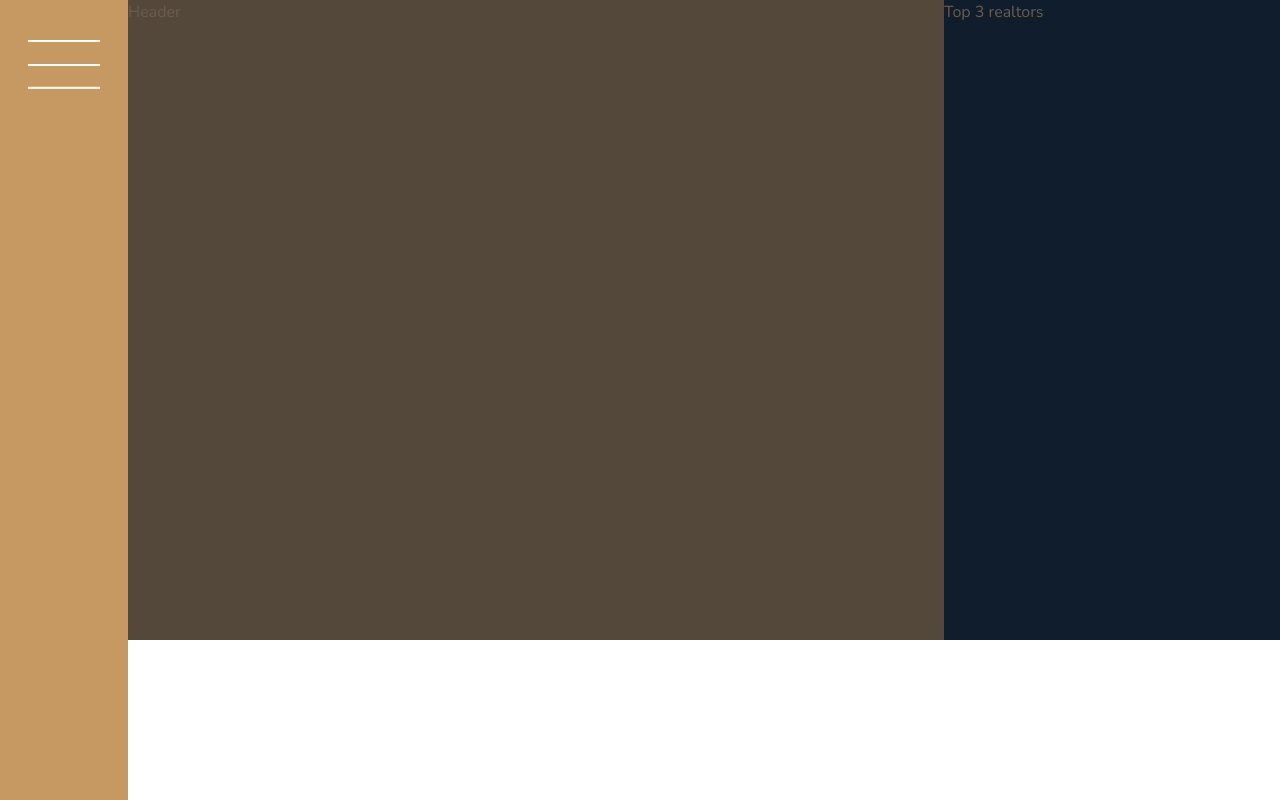
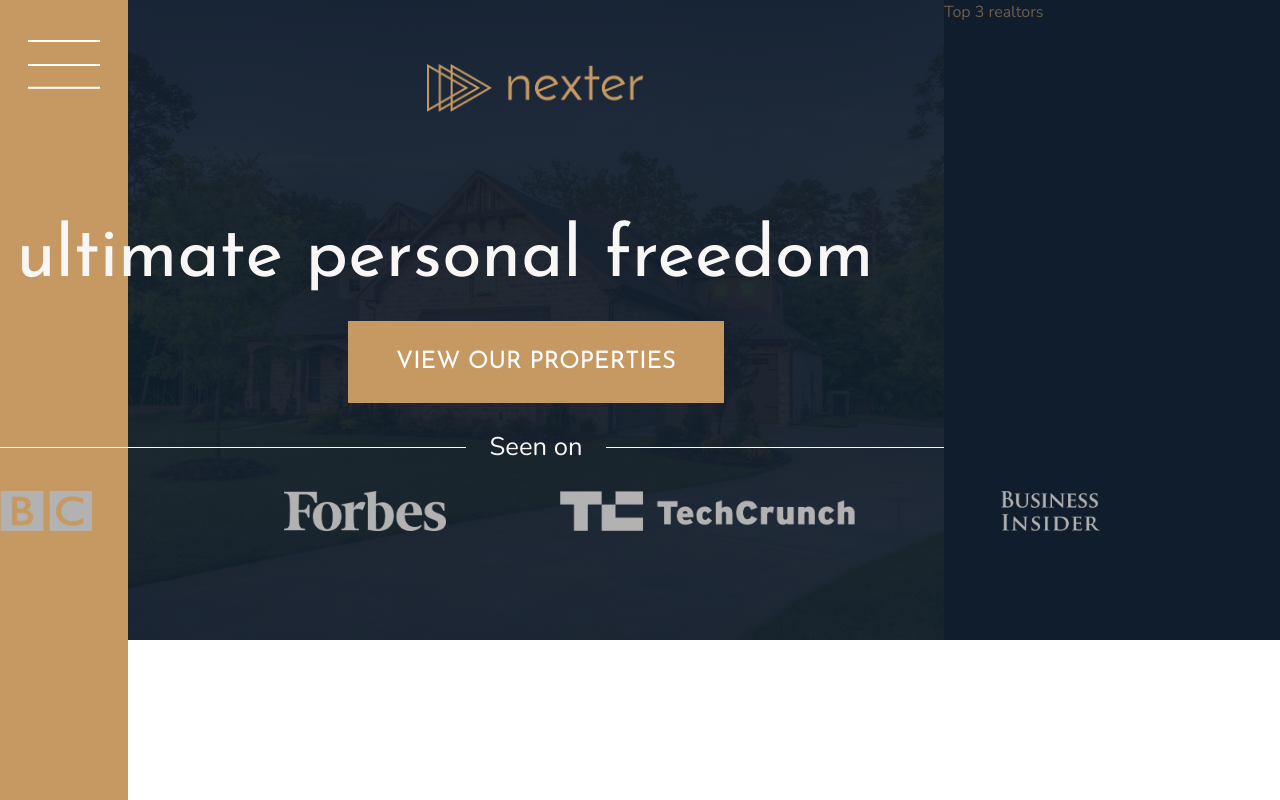
Before and after one commit to mateovelilla/advanced_css_sass_with_flexbox_grid_animations, a website: page Nexter/index.html in a window 1280 px wide. Shown: the top 800 px of the page. Drawn offline with nearby package versions, Linux system fonts and the light colour scheme.

Commit message:
✨ Building the header

```diff
--- a/Nexter/index.html
+++ b/Nexter/index.html
@@ -16,7 +16,17 @@
             <button class="nav-btn"></button>
         </div>
         <header class="header">
-            Header
+            <img src="img/logo.png" alt="Nexter Logo" class="header__logo">
+            <h3 class="heading-3">You own home;</h3>
+            <h1 class="heading-1">The ultimate personal freedom</h1>
+            <button class="btn header__btn">View our properties</button>
+            <div class="header__seenon-text">Seen on</div>
+            <div class="header__seenon-logos">
+                <img src="img/logo-bbc.png" alt="See on logo 1">
+                <img src="img/logo-forbes.png" alt="See on logo 2">
+                <img src="img/logo-techcrunch.png" alt="See on logo 3">
+                <img src="img/logo-bi.png" alt="See on logo 4">
+            </div>
         </header>
         <div class="realtors">
             Top 3 realtors
--- a/Nexter/sass/_header.scss
+++ b/Nexter/sass/_header.scss
@@ -1,4 +1,47 @@
 .header {
     background-color: $color-grey-dark-1;
     grid-column: full-start / col-end 6;
+    background-image: linear-gradient(rgba($color-secondary, .93), rgba($color-secondary, .93)), url(../img/hero.jpeg);
+    background-size: cover;
+    background-position: center;
+    padding: 8rem;
+    padding-top: 4rem;
+    display: grid;
+    grid-template-rows: 1fr min-content 6rem 1fr;
+    grid-template-columns: max-content;
+    grid-row-gap: 1.5rem;
+    justify-content: center;
+    &__logo {
+        height: 3rem;
+        justify-self: center;
+    }
+    &__btn{
+        align-self: start;
+        justify-self: center;
+    }
+    &__seenon-text{
+        display: grid;
+        grid-template-columns: 1fr max-content 1fr;
+        grid-column-gap: 1.5rem;
+        align-items: center;
+        font-size: 1.6rem;
+        color: $color-grey-light-1;
+        &::before,
+        &::after {
+            content: "";
+            height: 1px;
+            display: block;
+            background-color: currentColor;
+        }
+    }
+    &__seenon-logos {
+        display: grid;
+        grid-template-columns: repeat(4, 1fr);
+        grid-column-gap: 3rem;
+        justify-items: center;
+        img {
+            height: 2.5rem;
+            filter: brightness(70%);
+        }
+    }
 }
--- a/Nexter/sass/_typography.scss
+++ b/Nexter/sass/_typography.scss
@@ -4,6 +4,8 @@
 }
 .heading-1 {
     @extend %heading;
+    font-size: 4.5rem;
+    color: $color-grey-light-1;
 }
 .heading-2{
     @extend %heading;
```
Also changed, not shown: Nexter/css/style.css.
